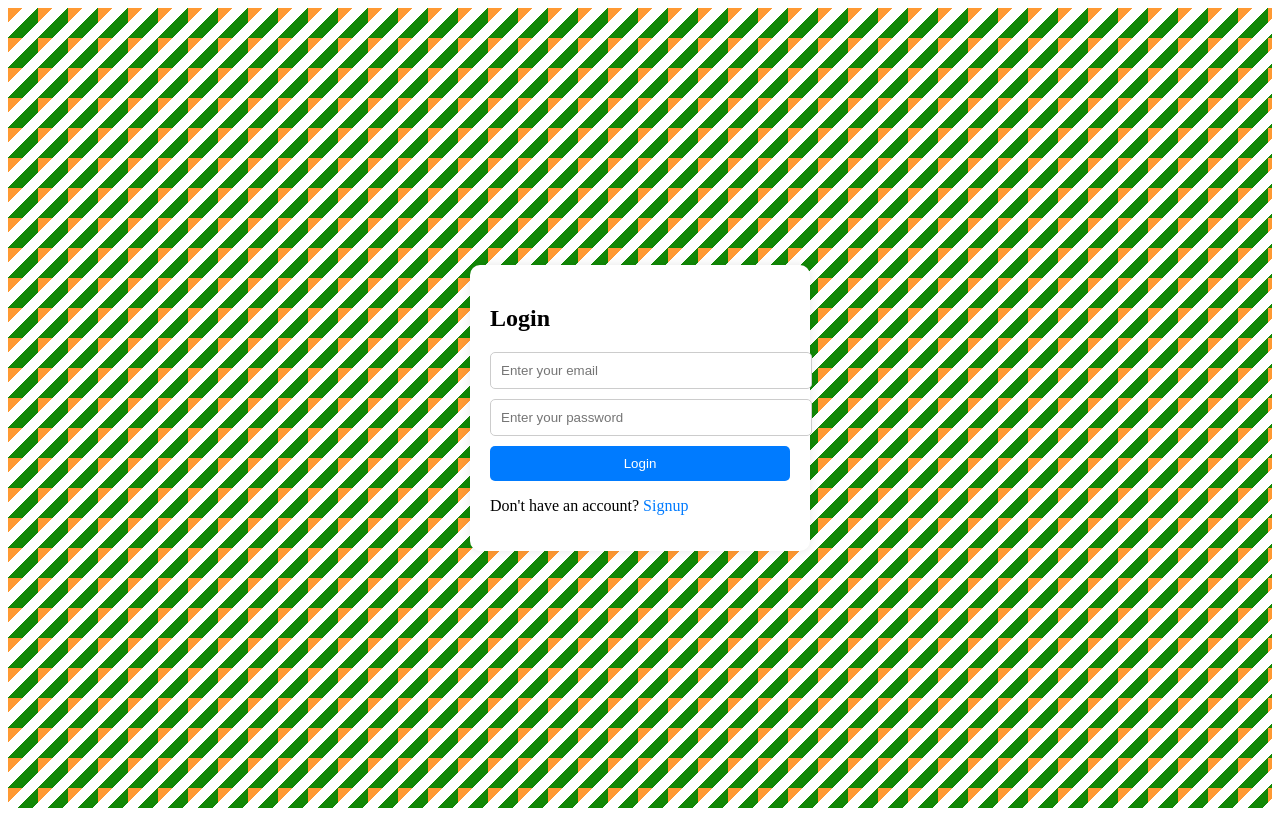
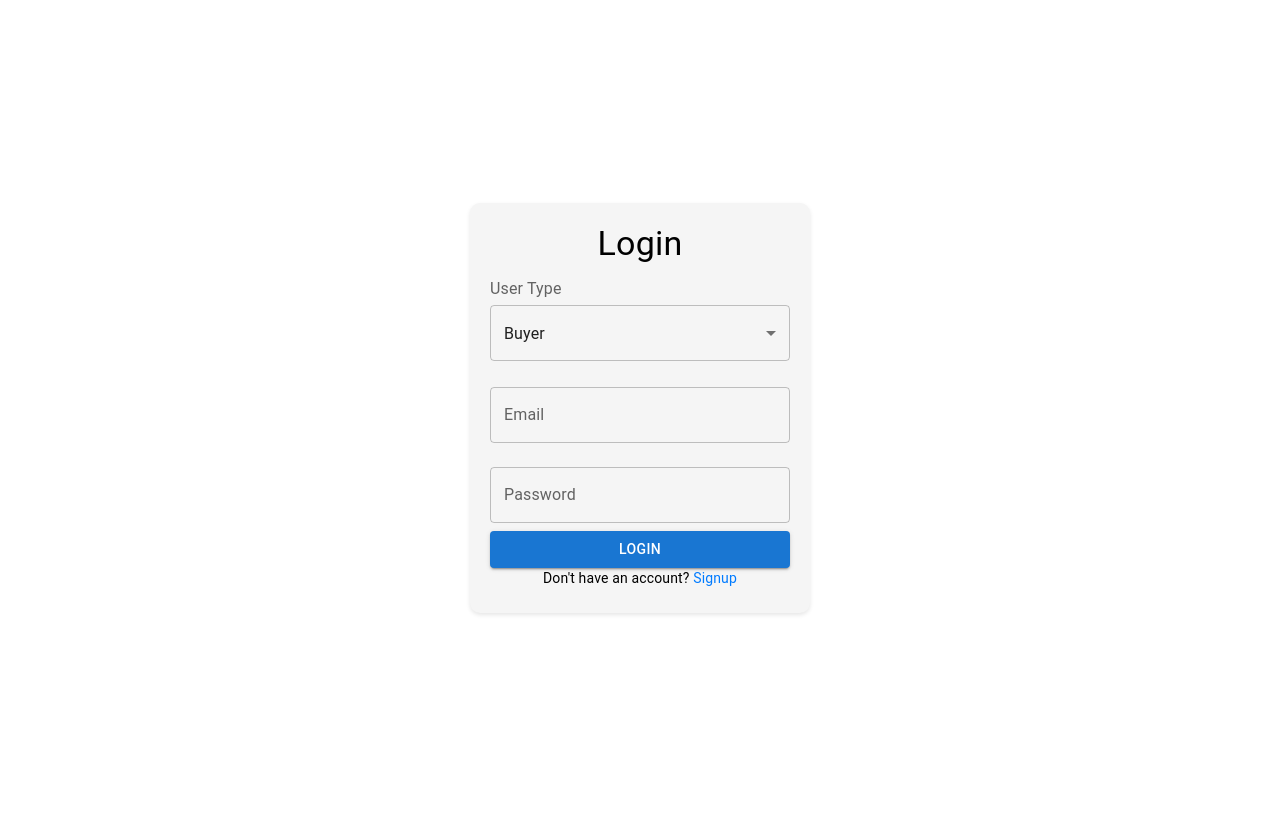
Before and after one commit to Divyansh200600/inrPay, a React (Create React App) app: page /login in a window 1280 px wide. Built offline with nearby package versions, Linux system fonts and the light colour scheme.

Commit message:
buyer and seller define

```diff
--- a/package.json
+++ b/package.json
@@ -5,7 +5,10 @@
   "dependencies": {
     "@emotion/react": "^11.11.4",
     "@emotion/styled": "^11.11.5",
+    "@fortawesome/free-brands-svg-icons": "^6.5.2",
+    "@fortawesome/react-fontawesome": "^0.2.2",
     "@material-ui/core": "^4.12.4",
+    "@mui/material": "^5.15.19",
     "@testing-library/jest-dom": "^5.17.0",
     "@testing-library/react": "^13.4.0",
     "@testing-library/user-event": "^13.5.0",
--- a/src/components/LoginForm/loginForm.jsx
+++ b/src/components/LoginForm/loginForm.jsx
@@ -1,57 +1,139 @@
 import React, { useState } from 'react';
-import { auth } from '../../utils/FireBaseConfig/fireBaseConfig'; // Import auth from firebaseConfig
-import { signInWithEmailAndPassword, createUserWithEmailAndPassword } from 'firebase/auth'; // Import signInWithEmailAndPassword and createUserWithEmailAndPassword functions
-import { ToastContainer, toast } from 'react-toastify'; // Import ToastContainer and toast from react-toastify
-import 'react-toastify/dist/ReactToastify.css'; // Import the CSS for toast notifications
+import { auth, firestore } from '../../utils/FireBaseConfig/fireBaseConfig';
+import { collection,getDoc, doc, setDoc } from 'firebase/firestore';
+import { signInWithEmailAndPassword, createUserWithEmailAndPassword } from 'firebase/auth';
+import { ToastContainer, toast } from 'react-toastify';
+import 'react-toastify/dist/ReactToastify.css';
+import Button from '@mui/material/Button';
+import { Typography } from '@mui/material';
+import { TextField, FormControl, InputLabel, Select, MenuItem } from '@mui/material';
+
 
 const LoginForm = () => {
   const [loginEmail, setLoginEmail] = useState('');
   const [loginPassword, setLoginPassword] = useState('');
   const [signupEmail, setSignupEmail] = useState('');
   const [signupPassword, setSignupPassword] = useState('');
-  const [userType, setUserType] = useState('buyer'); // Default user type is 'buyer'
-  const [isLogin, setIsLogin] = useState(true); // State to manage whether to show login or signup form
-console.log(userType);
-console.log(setUserType);
+  const [signupUsername, setSignupUsername] = useState('');
+  const [userType, setUserType] = useState('buyer');
+  const [isLogin, setIsLogin] = useState(true);
 
   const handleLogin = async () => {
     try {
-      await signInWithEmailAndPassword(auth, loginEmail, loginPassword); // Use signInWithEmailAndPassword function
-      toast.success('Login successful'); // Display success toast
-      // Redirect user or perform other actions upon successful login
+      const { user } = await signInWithEmailAndPassword(auth, loginEmail, loginPassword);
+
+      // Retrieve user type from Firestore
+      const userDoc = await getDoc(doc(firestore, 'users', user.uid));
+      const userData = userDoc.data();
+      const userType = userData ? userData.userType : null;
+
+      // Check if user type matches login attempt
+      if ((userType === 'buyer' && isBuyerLogin()) || (userType === 'seller' && !isBuyerLogin())) {
+        toast.success('Login successful');
+      } else {
+        throw new Error(`You are logged in as a ${isBuyerLogin() ? 'seller' : 'buyer'}. Please log in as a ${userType}.`);
+      }
     } catch (error) {
-      toast.error(`Login error: ${error.message}`); // Display error toast
+      toast.error(`Login error: ${error.message}`);
     }
   };
 
+
+  const isBuyerLogin = () => {
+    // Implement logic to determine if the login attempt is for a buyer
+    return userType === 'buyer'; // Assuming userType is accessible here
+  };
+
+
   const handleSignup = async () => {
     try {
-      await createUserWithEmailAndPassword(auth, signupEmail, signupPassword); // Use createUserWithEmailAndPassword function
-      toast.success('Signup successful'); // Display success toast
-      setIsLogin(true); // After successful signup, switch back to login form
+      // Create user in Firebase Authentication
+      const userCredential = await createUserWithEmailAndPassword(auth, signupEmail, signupPassword);
+      const user = userCredential.user;
+
+      // Save additional user details in Firestore
+      await setDoc(doc(firestore, 'users', user.uid), {
+        email: signupEmail,
+        username: signupUsername,
+        userType: userType,
+      });
+
+      toast.success('Signup successful');
+      setIsLogin(true);
     } catch (error) {
-      toast.error(`Signup error: ${error.message}`); // Display error toast
+      toast.error(`Signup error: ${error.message}`);
     }
   };
 
   return (
     <div style={containerStyle}>
-      <ToastContainer /> {/* Add ToastContainer component */}
       <div style={formContainerStyle}>
-        <h2>{isLogin ? 'Login' : 'Signup'}</h2>
+        <ToastContainer />
+        <Typography variant="h4" align="center" gutterBottom>{isLogin ? 'Login' : 'Signup'}</Typography>
+        <div style={{ marginBottom: '10px' }}>
+          <InputLabel htmlFor="user-type" style={{ marginBottom: '5px', display: 'block' }}>User Type</InputLabel>
+          <FormControl fullWidth variant="outlined">
+            <Select
+              id="user-type"
+              value={userType}
+              onChange={(e) => setUserType(e.target.value)}
+            >
+              <MenuItem value="buyer">Buyer</MenuItem>
+              <MenuItem value="seller">Seller</MenuItem>
+            </Select>
+          </FormControl>
+        </div>
         {isLogin ? (
           <>
-            <input type="email" value={loginEmail} onChange={(e) => setLoginEmail(e.target.value)} placeholder="Enter your email" style={inputStyle} />
-            <input type="password" value={loginPassword} onChange={(e) => setLoginPassword(e.target.value)} placeholder="Enter your password" style={inputStyle} />
-            <button onClick={handleLogin} style={buttonStyle}>Login</button>
-            <p>Don't have an account? <span style={linkStyle} onClick={() => setIsLogin(false)}>Signup</span></p>
+            <TextField
+              label="Email"
+              variant="outlined"
+              fullWidth
+              margin="normal"
+              value={loginEmail}
+              onChange={(e) => setLoginEmail(e.target.value)}
+            />
+            <TextField
+              label="Password"
+              variant="outlined"
+              fullWidth
+              margin="normal"
+              type="password"
+              value={loginPassword}
+              onChange={(e) => setLoginPassword(e.target.value)}
+            />
+            <Button variant="contained" color="primary" fullWidth onClick={handleLogin}>Login</Button>
+            <Typography align="center" variant="body2" gutterBottom>Don't have an account? <span style={switchLinkStyle} onClick={() => setIsLogin(false)}>Signup</span></Typography>
           </>
         ) : (
           <>
-            <input type="email" value={signupEmail} onChange={(e) => setSignupEmail(e.target.value)} placeholder="Enter your email" style={inputStyle} />
-            <input type="password" value={signupPassword} onChange={(e) => setSignupPassword(e.target.value)} placeholder="Enter your password" style={inputStyle} />
-            <button onClick={handleSignup} style={buttonStyle}>Signup</button>
-            <p>Already have an account? <span style={linkStyle} onClick={() => setIsLogin(true)}>Login</span></p>
+            <TextField
+              label="Email"
+              variant="outlined"
+              fullWidth
+              margin="normal"
+              value={signupEmail}
+              onChange={(e) => setSignupEmail(e.target.value)}
+            />
+            <TextField
+              label="Password"
+              variant="outlined"
+              fullWidth
+              margin="normal"
+              type="password"
+              value={signupPassword}
+              onChange={(e) => setSignupPassword(e.target.value)}
+            />
+            <TextField
+              label="Username"
+              variant="outlined"
+              fullWidth
+              margin="normal"
+              value={signupUsername}
+              onChange={(e) => setSignupUsername(e.target.value)}
+            />
+            <Button variant="contained" color="primary" fullWidth onClick={handleSignup}>Signup</Button>
+            <Typography align="center" variant="body2" gutterBottom>Already have an account? <span style={switchLinkStyle} onClick={() => setIsLogin(true)}>Login</span></Typography>
           </>
         )}
       </div>
@@ -64,39 +146,17 @@ const containerStyle = {
   justifyContent: 'center',
   alignItems: 'center',
   height: '100vh',
-  background: `linear-gradient(135deg, #ff9933 25%, #fff 25%, #fff 50%, #128807 50%, #128807 75%, #fff 75%, #fff)`,
-  backgroundSize: '30px 30px',
 };
 
 const formContainerStyle = {
   width: '300px',
   padding: '20px',
-  backgroundColor: '#fff',
+  backgroundColor: '#f5f5f5',
   borderRadius: '10px',
-  boxShadow: '0 0 10px rgba(0, 0, 0, 0.1)',
-  transition: 'transform 0.5s ease-in-out',
-  transformStyle: 'preserve-3d',
+  boxShadow: '0 2px 4px rgba(0, 0, 0, 0.1)',
 };
 
-const inputStyle = {
-  width: '100%',
-  marginBottom: '10px',
-  padding: '10px',
-  border: '1px solid #ccc',
-  borderRadius: '5px',
-};
-
-const buttonStyle = {
-  width: '100%',
-  padding: '10px',
-  border: 'none',
-  borderRadius: '5px',
-  backgroundColor: '#007bff',
-  color: '#fff',
-  cursor: 'pointer',
-};
-
-const linkStyle = {
+const switchLinkStyle = {
   color: '#007bff',
   cursor: 'pointer',
 };
--- a/src/utils/FireBaseConfig/fireBaseConfig.js
+++ b/src/utils/FireBaseConfig/fireBaseConfig.js
@@ -1,6 +1,6 @@
 import { initializeApp } from 'firebase/app';
 import { getAuth } from 'firebase/auth';
-
+import { getFirestore } from 'firebase/firestore';
 // Your Firebase configuration
 const firebaseConfig = {
   apiKey: "AIzaSyARZ_AG7YUsS0fT56lfcWXc4Ns_OxG1b9w",
@@ -15,5 +15,6 @@ const firebaseConfig = {
 // Initialize Firebase
 const app = initializeApp(firebaseConfig);
 const auth = getAuth();
+const firestore = getFirestore(app);
 
-export { app,auth };
+export { app, auth, firestore };
```
Also changed, not shown: 1 other file (tests, documents, lock files or other folders).
